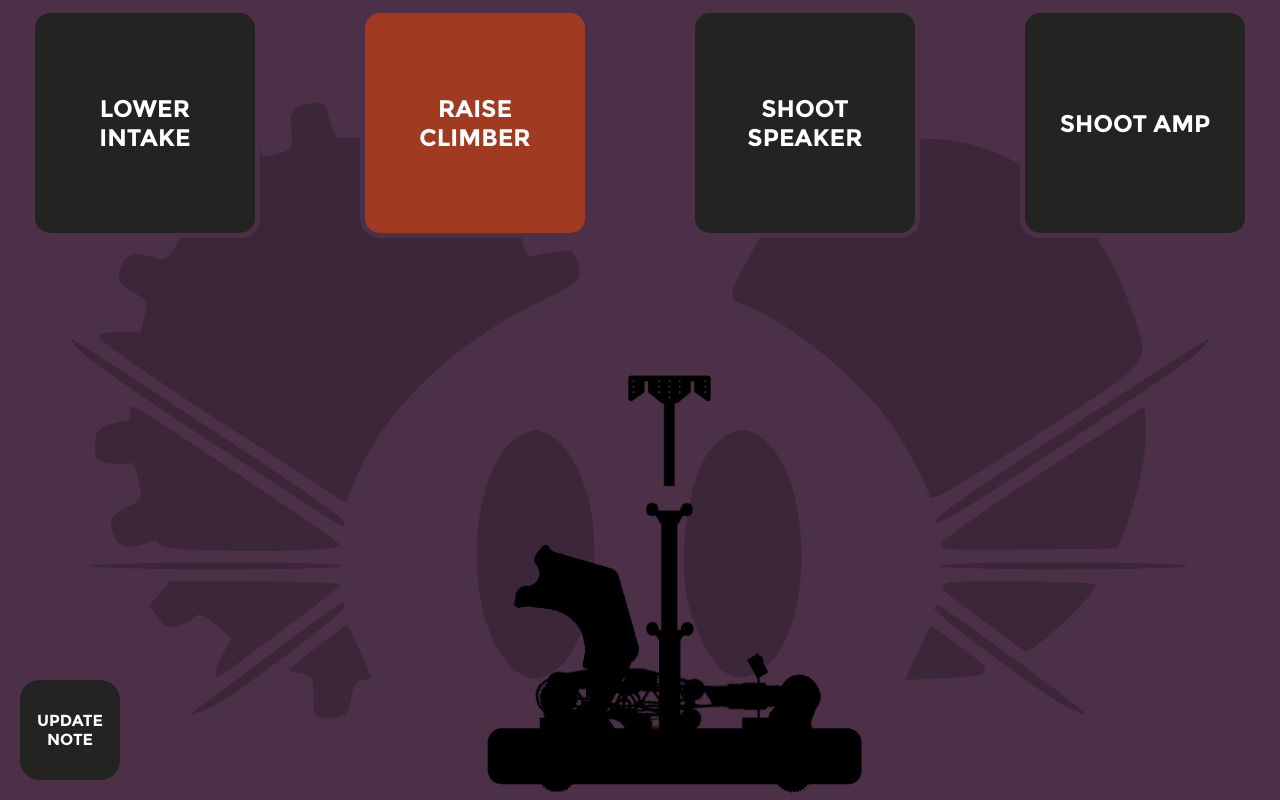
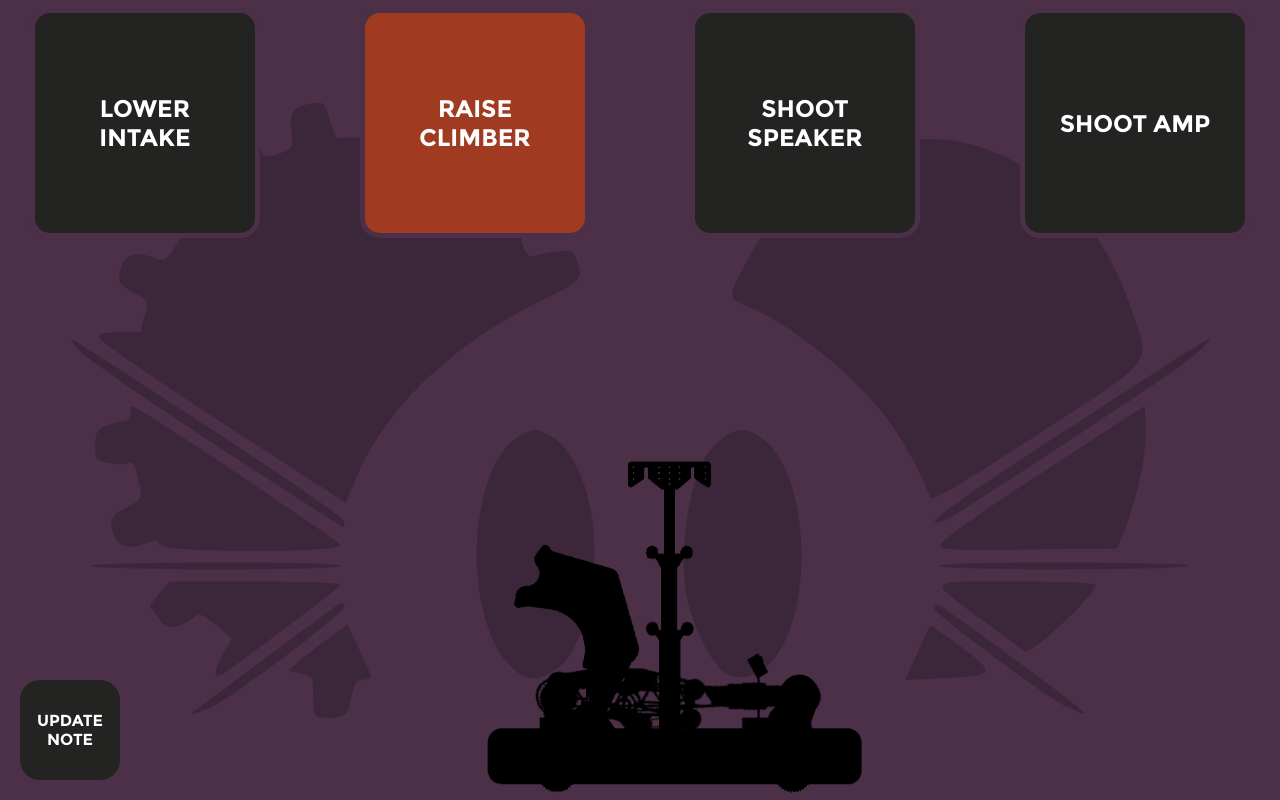
Before and after one commit to finnmprice/pigmice_command_executer, a plain HTML site: page index.html in a window 1280 px wide. Both pictures are taken after a click on the element "RAISE CLIMBER". Drawn offline with Linux system fonts and the light colour scheme.

Commit message:
climb animation fix on different sized monitors

```diff
--- a/js/stateHandler.js
+++ b/js/stateHandler.js
@@ -17,14 +17,14 @@ $('#climb-button').on('click', e => {
     switch(currentState.climb) {
         case 0:
             updateButton('climb', 1, 3);
-            $('#c-middle-diagram').css('transform', 'translateY(-100px)');
-            $('#c-top-diagram').css('transform', 'translateY(-200px)');
+            $('#c-middle-diagram').css('transform', 'translateY(-12%)');
+            $('#c-top-diagram').css('transform', 'translateY(-24%)');
             break;
 
         case 1:
             updateButton('climb', 0);
-            $('#c-middle-diagram').css('transform', 'translateY(0px)');
-            $('#c-top-diagram').css('transform', 'translateY(0px)');
+            $('#c-middle-diagram').css('transform', 'translateY(0%)');
+            $('#c-top-diagram').css('transform', 'translateY(0%)');
             break;
     }
 })
--- a/style/style.css
+++ b/style/style.css
@@ -173,9 +173,11 @@ body {
 }
 
 #c-middle-diagram {
+    transform: translateY(0%);
     transition: transform 2s;
 }
 
 #c-top-diagram {
+    transform: translateY(0%);
     transition: transform 2s;
 }
```
